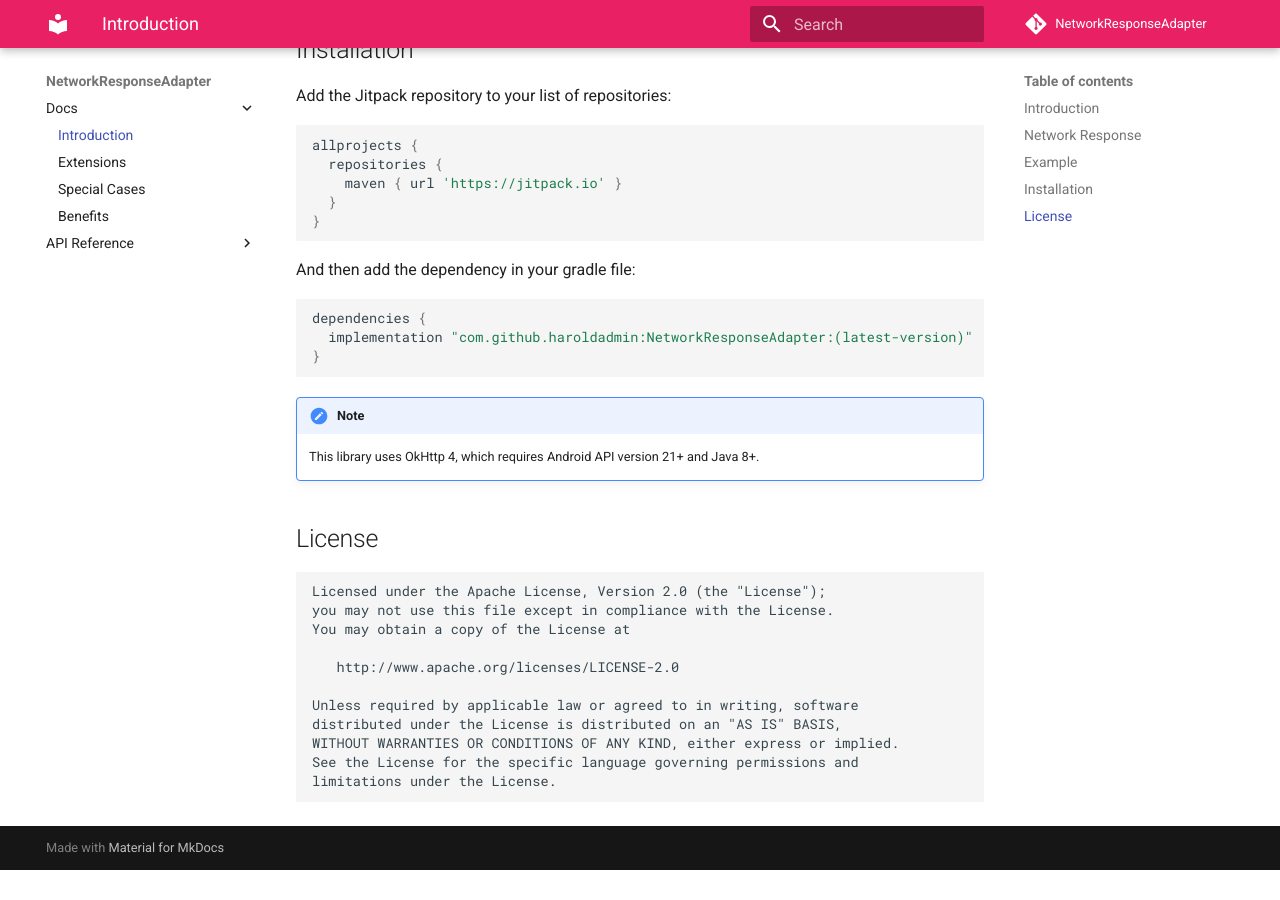
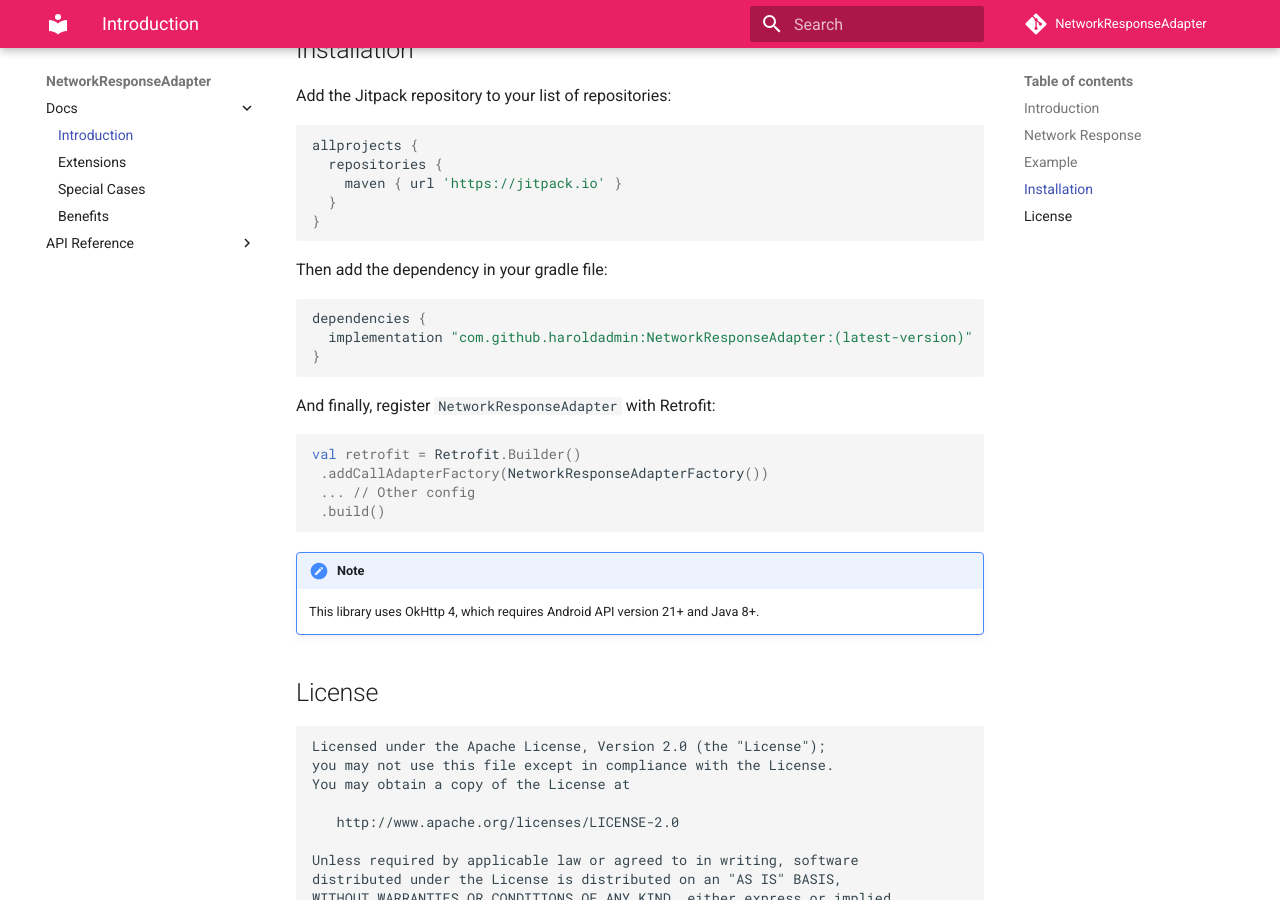
Before and after one commit to haroldadmin/NetworkResponseAdapter, an MkDocs documentation site: the page built from docs/docs/docs/index.md, in a window 1280 px wide and 900 px high, scrolled down 1284 px. Built offline with MkDocs 1.6.1 and Material for MkDocs 9.7.7, drawn with Linux system fonts in a browser that asks for light colours; comment, search, counter and statistics services are not loaded; before the commit the page ends 2154 px from its top, so only the background shows below that.

Commit message:
fix: Add instructions to installation section in docs

````diff
--- a/docs/docs/docs/index.md
+++ b/docs/docs/docs/index.md
@@ -58,12 +58,21 @@
 }
 ```
 
-And then add the dependency in your gradle file:
+Then add the dependency in your gradle file:
 
 ```groovy
 dependencies {
   implementation "com.github.haroldadmin:NetworkResponseAdapter:(latest-version)"
 }
+```
+
+And finally, register `NetworkResponseAdapter` with Retrofit:
+
+```kotlin
+val retrofit = Retrofit.Builder()
+ .addCallAdapterFactory(NetworkResponseAdapterFactory())
+ ... // Other config
+ .build()
 ```
 
 <!-- prettier-ignore-start -->
````
